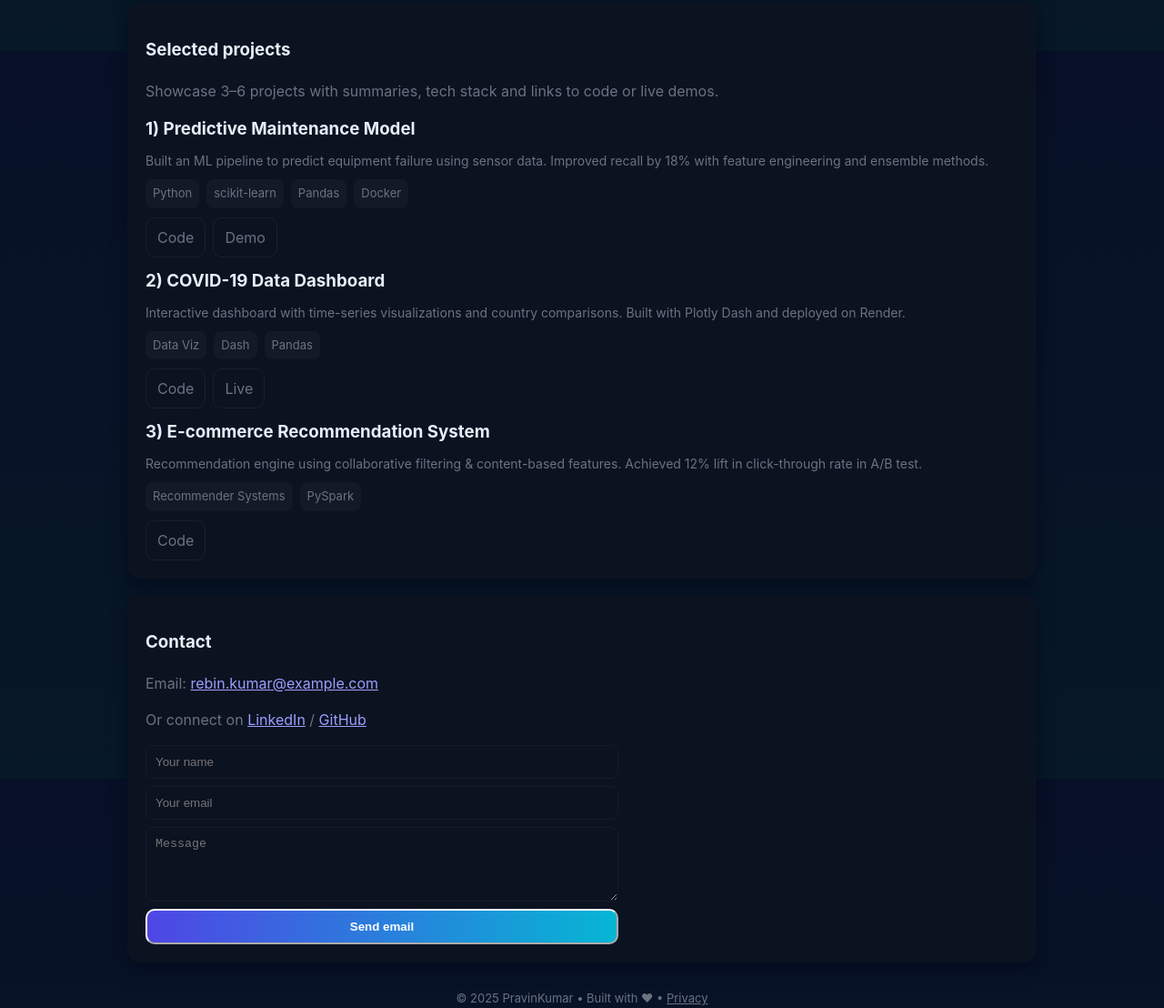
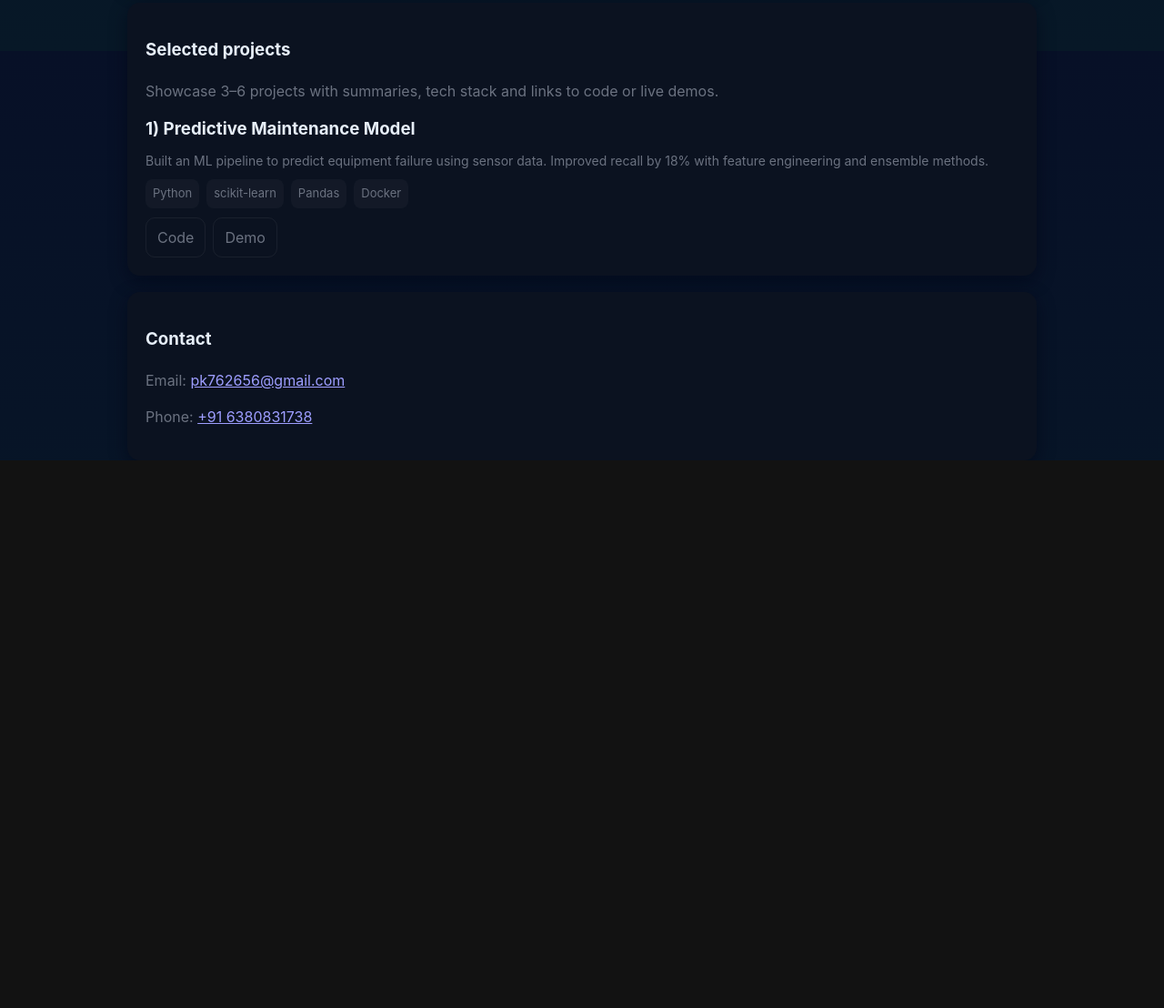
Before and after one commit to cb22s616702/portfolio, a plain HTML site: page index.html in a window 1280 px wide. Shown: the part 744-1852 px from the top of the page at 91% size. After the commit the page ends 1250 px from the top, so only its background shows below. Drawn offline with Linux system fonts and the light colour scheme.

Commit message:
Update index.html

```diff
--- a/index.html
+++ b/index.html
@@ -1,69 +1,30 @@
-<!--
-Customized Portfolio Template (index.html)
-Updated with actual placeholders replaced — you just need to upload resume.pdf and fill your real project links.
---><!doctype html>
+<!doctype html>
 
 <html lang="en">
 <head>
   <meta charset="utf-8" />
   <meta name="viewport" content="width=device-width, initial-scale=1" />
-  <title>Rebin Kumar — Portfolio</title>
-  <meta name="description" content="Portfolio of Rebin Kumar — MSc AI & Data Science" />
+  <title>PRAVINKUMAR — Portfolio</title>
+  <meta name="description" content="Portfolio of PRAVINKUMAR — MSc AI & Data Science" />
   <style>
-    :root{
-      --accent:#4f46e5; /* indigo-600 */
-      --muted:#6b7280; /* gray-500 */
-      --bg:#0f172a; /* dark */
-      --card:#0b1220;
-      --glass: rgba(255,255,255,0.04);
-      --radius:14px;
-      color-scheme: dark;
-    }
-    *{box-sizing:border-box}
-    html,body{height:100%}
-    body{
-      margin:0; font-family: Inter, ui-sans-serif, system-ui, -apple-system, 'Segoe UI', Roboto, 'Helvetica Neue', Arial;
-      background: linear-gradient(180deg, #071027 0%, #071827 100%); color:#e6eef8; -webkit-font-smoothing:antialiased;
-      line-height:1.5; padding:24px;
-    }
-    .container{max-width:1000px;margin:0 auto}header{display:flex;align-items:center;justify-content:space-between;gap:16px;margin-bottom:28px}
+    :root{--accent:#4f46e5;--muted:#6b7280;--bg:#0f172a;--card:#0b1220;--glass:rgba(255,255,255,0.04);--radius:14px;color-scheme: dark;}
+    *{box-sizing:border-box} html,body{height:100%} body{margin:0; font-family: Inter, ui-sans-serif, system-ui, -apple-system, 'Segoe UI', Roboto, 'Helvetica Neue', Arial; background: linear-gradient(180deg, #071027 0%, #071827 100%); color:#e6eef8; -webkit-font-smoothing:antialiased; line-height:1.5; padding:24px;}
+    .container{max-width:1000px;margin:0 auto}
+    header{display:flex;align-items:center;justify-content:space-between;gap:16px;margin-bottom:28px}
     .brand{display:flex;align-items:center;gap:12px}
     .avatar{width:56px;height:56px;border-radius:10px;overflow:hidden;background:linear-gradient(135deg,var(--accent),#06b6d4)}
     .brand h1{font-size:18px;margin:0}
-nav a{color:var(--muted);text-decoration:none;margin-left:14px}
-nav a:hover{color:var(--accent)}
-
+    nav a{color:var(--muted);text-decoration:none;margin-left:14px} nav a:hover{color:var(--accent)}
     .hero{display:grid;grid-template-columns:1fr 320px;gap:20px;align-items:center;margin-bottom:30px}
     .card{background:var(--card);padding:20px;border-radius:var(--radius);box-shadow:0 6px 18px rgba(2,6,23,0.6)}
-.intro h2{margin:0 0 8px 0;font-size:28px}
-.intro p{margin:0;color:var(--muted)}
-.cta{margin-top:16px}
+    .intro h2{margin:0 0 8px 0;font-size:28px} .intro p{margin:0;color:var(--muted)} .cta{margin-top:16px}
     .btn{display:inline-block;padding:10px 14px;border-radius:10px;background:linear-gradient(90deg,var(--accent),#06b6d4);color:white;text-decoration:none;font-weight:600}
     .ghost{background:transparent;border:1px solid rgba(255,255,255,0.06);padding:9px 12px;border-radius:10px;color:var(--muted);text-decoration:none}
-
-.stats{display:flex;gap:12px;margin-top:14px}
-.stat{background:var(--glass);padding:10px;border-radius:10px;text-align:center;min-width:86px}
-.stat strong{display:block;font-size:18px}
-
-.grid{display:grid;grid-template-columns:1fr 1fr;gap:18px}
-.skills ul{list-style:none;padding:0;margin:0;display:flex;flex-wrap:wrap;gap:8px}
-.skills li{background:rgba(255,255,255,0.03);padding:8px 10px;border-radius:8px;color:var(--muted);font-weight:600}
-
-.project{display:flex;flex-direction:column;gap:10px}
-.project h3{margin:0}
-.project p{margin:0;color:var(--muted);font-size:14px}
-.tags{display:flex;gap:8px;flex-wrap:wrap}
-.tag{background:rgba(255,255,255,0.03);padding:6px 8px;border-radius:8px;font-size:13px;color:var(--muted)}
-.project-actions{margin-top:auto;display:flex;gap:8px}
-
+    .stats{display:flex;gap:12px;margin-top:14px} .stat{background:var(--glass);padding:10px;border-radius:10px;text-align:center;min-width:86px} .stat strong{display:block;font-size:18px}
+    .grid{display:grid;grid-template-columns:1fr 1fr;gap:18px} .skills ul{list-style:none;padding:0;margin:0;display:flex;flex-wrap:wrap;gap:8px} .skills li{background:rgba(255,255,255,0.03);padding:8px 10px;border-radius:8px;color:var(--muted);font-weight:600}
+    .project{display:flex;flex-direction:column;gap:10px} .project h3{margin:0} .project p{margin:0;color:var(--muted);font-size:14px} .tags{display:flex;gap:8px;flex-wrap:wrap} .tag{background:rgba(255,255,255,0.03);padding:6px 8px;border-radius:8px;font-size:13px;color:var(--muted)} .project-actions{margin-top:auto;display:flex;gap:8px}
     footer{margin-top:30px;text-align:center;color:var(--muted);font-size:13px}
-
-@media (max-width:900px){
-  .hero{grid-template-columns:1fr}
-  .grid{grid-template-columns:1fr}
-  .avatar{width:48px;height:48px}
-}
-
+    @media (max-width:900px){.hero{grid-template-columns:1fr}.grid{grid-template-columns:1fr}.avatar{width:48px;height:48px}}
   </style>
 </head>
 <body>
@@ -72,7 +33,7 @@ footer{margin-top:30px;text-align:center;color:var(--muted);font-size:13px}
       <div class="brand">
         <div class="avatar" aria-hidden></div>
         <div>
-          <h1>Rebin Kumar</h1>
+          <h1>PRAVINKUMAR</h1>
           <div style="color:var(--muted);font-size:13px">MSc AI & Data Science • BSc CS</div>
         </div>
       </div>
@@ -84,11 +45,11 @@ footer{margin-top:30px;text-align:center;color:var(--muted);font-size:13px}
       </nav>
     </header><section class="hero">
   <div class="card intro">
-    <h2>Hi — I’m Rebin. I build data-driven solutions & ML models.</h2>
+    <h2>Hi — I’m PRAVINKUMAR. I build data-driven solutions & ML models.</h2>
     <p>I am an MSc student in AI & Data Science with a background in BSc Computer Science. I enjoy building predictive models, data visualizations, and full-stack projects that turn ideas into working products.</p>
     <div class="cta">
       <a class="btn" href="#projects">See projects</a>
-      <a class="ghost" href="mailto:rebin.kumar@example.com">Contact me</a>
+      <a class="ghost" href="mailto:pk762656@gmail.com">Contact me</a>
     </div>
 
     <div class="stats">
@@ -104,8 +65,8 @@ footer{margin-top:30px;text-align:center;color:var(--muted);font-size:13px}
     <div style="color:var(--muted);font-size:14px">Open to internships & projects</div>
 
     <div style="margin-top:auto;display:flex;gap:8px">
-      <a class="ghost" href="https://github.com/rebin-kumar" target="_blank">GitHub</a>
-      <a class="ghost" href="https://linkedin.com/in/rebin-kumar" target="_blank">LinkedIn</a>
+      <a class="ghost" href="https://github.com/ragh-u" target="_blank">GitHub</a>
+      <a class="ghost" href="https://linkedin.com/in/pravinkumar" target="_blank">LinkedIn</a>
     </div>
   </aside>
 </section>
@@ -147,60 +108,15 @@ footer{margin-top:30px;text-align:center;color:var(--muted);font-size:13px}
         <span class="tag">Docker</span>
       </div>
       <div class="project-actions">
-        <a class="ghost" href="https://github.com/rebin-kumar/project-1" target="_blank">Code</a>
+        <a class="ghost" href="https://github.com/ragh-u/project-1" target="_blank">Code</a>
         <a class="ghost" href="#">Demo</a>
       </div>
     </article>
-
-    <article class="project">
-      <h3>2) COVID-19 Data Dashboard</h3>
-      <p>Interactive dashboard with time-series visualizations and country comparisons. Built with Plotly Dash and deployed on Render.</p>
-      <div class="tags">
-        <span class="tag">Data Viz</span>
-        <span class="tag">Dash</span>
-        <span class="tag">Pandas</span>
-      </div>
-      <div class="project-actions">
-        <a class="ghost" href="https://github.com/rebin-kumar/project-2" target="_blank">Code</a>
-        <a class="ghost" href="#">Live</a>
-      </div>
-    </article>
-
-    <article class="project">
-      <h3>3) E-commerce Recommendation System</h3>
-      <p>Recommendation engine using collaborative filtering & content-based features. Achieved 12% lift in click-through rate in A/B test.</p>
-      <div class="tags">
-        <span class="tag">Recommender Systems</span>
-        <span class="tag">PySpark</span>
-      </div>
-      <div class="project-actions">
-        <a class="ghost" href="https://github.com/rebin-kumar/project-3" target="_blank">Code</a>
-      </div>
-    </article>
-
   </div>
 </section>
 
 <section class="card" id="contact" style="margin-top:18px">
   <h3>Contact</h3>
-  <p style="color:var(--muted)">Email: <a href="mailto:rebin.kumar@example.com">rebin.kumar@example.com</a></p>
-  <p style="color:var(--muted)">Or connect on <a href="https://linkedin.com/in/rebin-kumar">LinkedIn</a> / <a href="https://github.com/rebin-kumar">GitHub</a></p>
-
-  <form onsubmit="event.preventDefault(); window.location='mailto:rebin.kumar@example.com?subject=Portfolio%20Contact&body='+encodeURIComponent(document.getElementById('message').value)">
-    <div style="display:flex;flex-direction:column;gap:8px;max-width:520px">
-      <input id="name" placeholder="Your name" style="padding:10px;border-radius:8px;border:1px solid rgba(255,255,255,0.04);background:transparent;color:inherit">
-      <input id="email" placeholder="Your email" style="padding:10px;border-radius:8px;border:1px solid rgba(255,255,255,0.04);background:transparent;color:inherit">
-      <textarea id="message" placeholder="Message" rows="4" style="padding:10px;border-radius:8px;border:1px solid rgba(255,255,255,0.04);background:transparent;color:inherit"></textarea>
-      <button class="btn">Send email</button>
-    </div>
-  </form>
-</section>
-
-<footer>
-  © <span id="year"></span> PravinKumar • Built with ❤ • <a href="#" style="color:var(--muted)">Privacy</a>
-</footer>
-
-  </div>  <script>
-    document.getElementById('year').textContent = new Date().getFullYear();
-  </script></body>
-</html>
+  <p style="color:var(--muted)">Email: <a href="mailto:pk762656@gmail.com">pk762656@gmail.com</a></p>
+  <p style="color:var(--muted)">Phone: <a href="tel:+916380831738">+91 6380831738</a></p>
+  <p style="color:var(--mut
```
Lines whose indentation alone changed are shown as unchanged.
